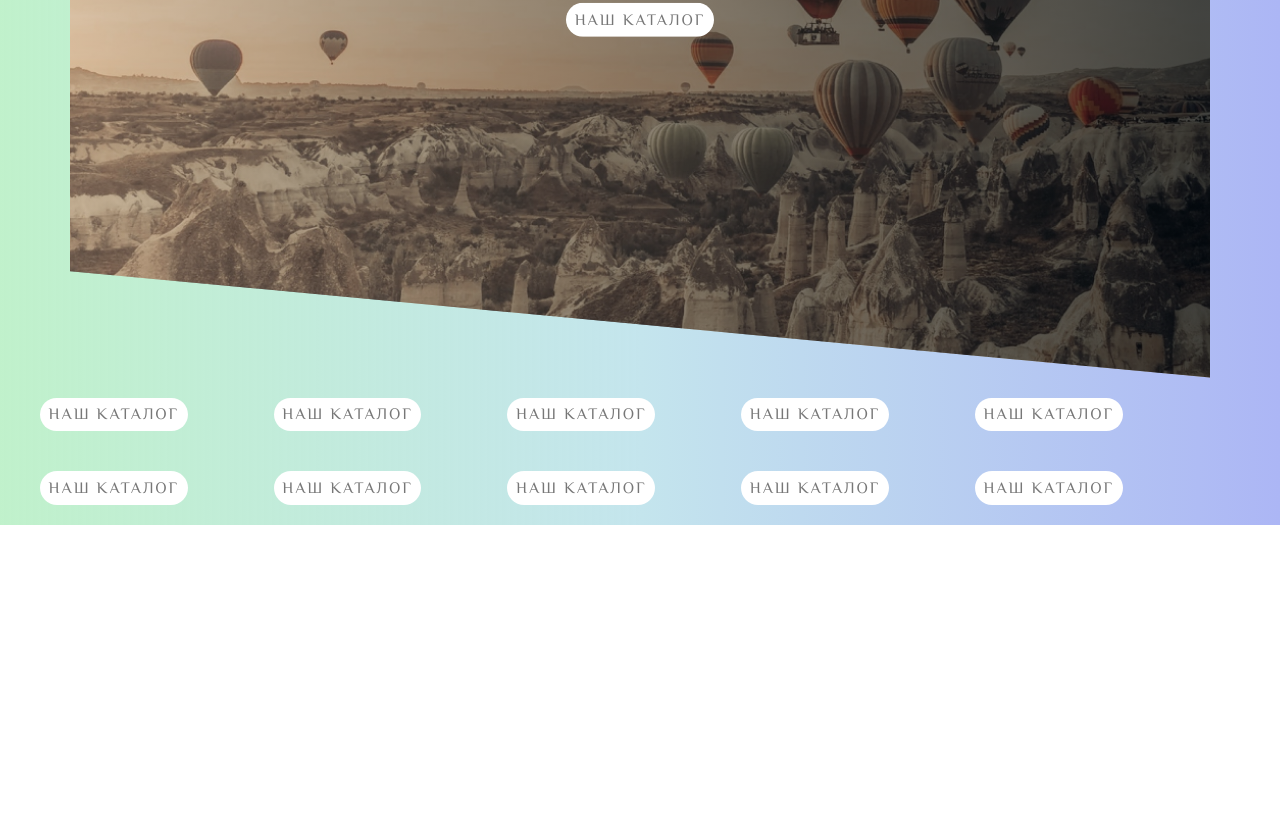
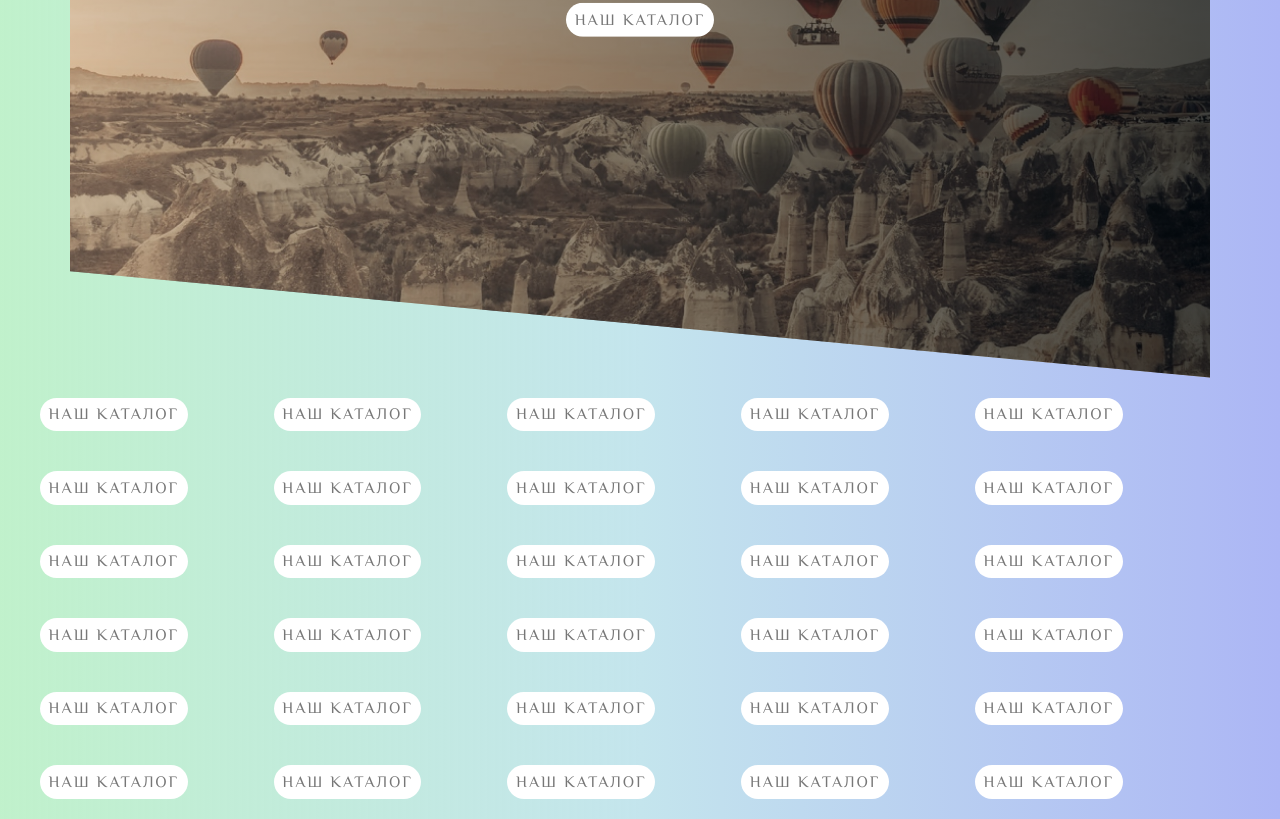
Before and after one commit to Alekseichess/balons, a plain HTML site: page src/index.html in a window 1280 px wide. Shown: the part 1194-2013 px from the top of the page. Before the commit the page ends 1719 px from the top, so only its background shows below. Drawn offline with nearby package versions, Linux system fonts and the light colour scheme.

Commit message:
For commit

```diff
--- a/src/index.html
+++ b/src/index.html
@@ -53,6 +53,27 @@
         <a href="#" class="btn btn_animated">наш каталог</a>
         <a href="#" class="btn btn_animated">наш каталог</a>
         <a href="#" class="btn btn_animated">наш каталог</a>
+        <a href="#" class="btn btn_animated">наш каталог</a>
+        <a href="#" class="btn btn_animated">наш каталог</a>
+        <a href="#" class="btn btn_animated">наш каталог</a>
+        <a href="#" class="btn btn_animated">наш каталог</a>
+        <a href="#" class="btn btn_animated">наш каталог</a>
+        <a href="#" class="btn btn_animated">наш каталог</a>
+        <a href="#" class="btn btn_animated">наш каталог</a>
+        <a href="#" class="btn btn_animated">наш каталог</a>
+        <a href="#" class="btn btn_animated">наш каталог</a>
+        <a href="#" class="btn btn_animated">наш каталог</a>
+
+        <a href="#" class="btn btn_animated">наш каталог</a>
+        <a href="#" class="btn btn_animated">наш каталог</a>
+        <a href="#" class="btn btn_animated">наш каталог</a>
+        <a href="#" class="btn btn_animated">наш каталог</a>
+        <a href="#" class="btn btn_animated">наш каталог</a>
+        <a href="#" class="btn btn_animated">наш каталог</a>
+        <a href="#" class="btn btn_animated">наш каталог</a>
+        <a href="#" class="btn btn_animated">наш каталог</a>
+        <a href="#" class="btn btn_animated">наш каталог</a>
+        <a href="#" class="btn btn_animated">наш каталог</a>
 
     </header>
 
```
